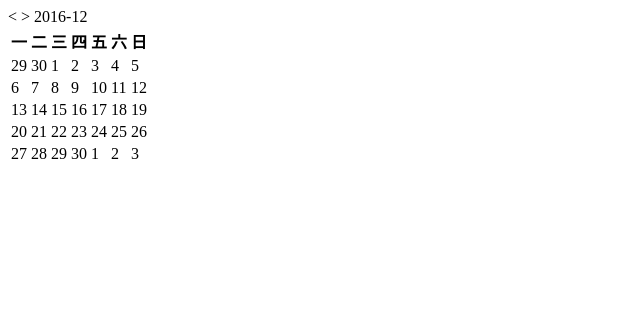
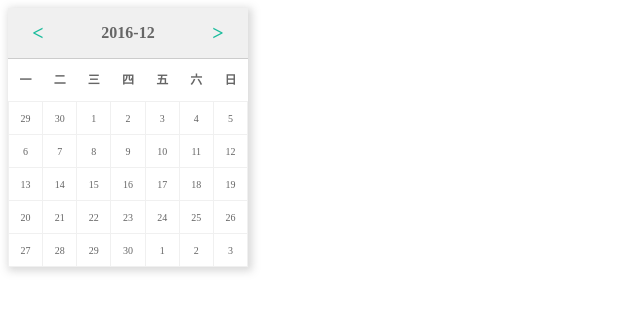
Before and after one commit to Rookior/datepicker, a plain HTML site: page index.html in a window 1280 px wide. Shown: the whole page, without its empty margins (0-640 px from the left). Drawn offline with Linux system fonts and the light colour scheme.

Commit message:
样式添加

```diff
--- a/index.html
+++ b/index.html
@@ -3,6 +3,7 @@
 	<head>
 		<meta charset="UTF-8">
 		<title>datapicker</title>
+		<link rel="stylesheet" href="style.css" />
 	</head>
 	<body>
 		<div class="ui-datepicker-wrapper">
--- /dev/null
+++ b/style.css
@@ -0,0 +1,56 @@
+.ui-datepicker-wrapper{
+	width: 240px;
+	font-size: 16px;
+	color: #666;
+	box-shadow: 2px 2px 8px 2px rgba(128,128,128,.3);
+}
+
+.ui-datepicker-wrapper .ui-datepicker-header{
+	padding: 0 20px;
+	height: 50px;
+	line-height: 50px;
+	text-align: center;
+	background: #f0f0f0;
+	border-bottom: 1px solid #ccc;
+	font-weight: bold;
+}
+
+.ui-datepicker-wrapper  .ui-datepicker-btn{
+	font-family: serif;
+	font-size: 20px;
+	width: 20px;
+	height: 50px;
+	line-height: 50px;
+	color: #1abc9c;
+	text-align: center;
+	cursor: pointer;
+	text-decoration: none;
+}
+
+.ui-datepicker-wrapper .ui-datepicker-prev-btn{
+	float: left;
+}
+.ui-datepicker-wrapper .ui-datepicker-next-btn{
+	float: right;
+}
+.ui-datepicker-wrapper .ui-datepicker-body table{
+	width: 100%;
+	border-collapse: collapse;
+}
+
+.ui-datepicker-wrapper .ui-datepicker-body th,
+.ui-datepicker-wrapper .ui-datepicker-body td{
+	height: 30px;
+	text-align: center;
+}
+.ui-datepicker-wrapper .ui-datepicker-body th{
+	font-size: 12px;
+	height: 40px;
+	line-height: 40px;
+}
+.ui-datepicker-wrapper .ui-datepicker-body td{
+	border: 1px solid #f0f0f0;
+	font-size: 10px;
+	width: 14%;
+	cursor: pointer;
+}
```
